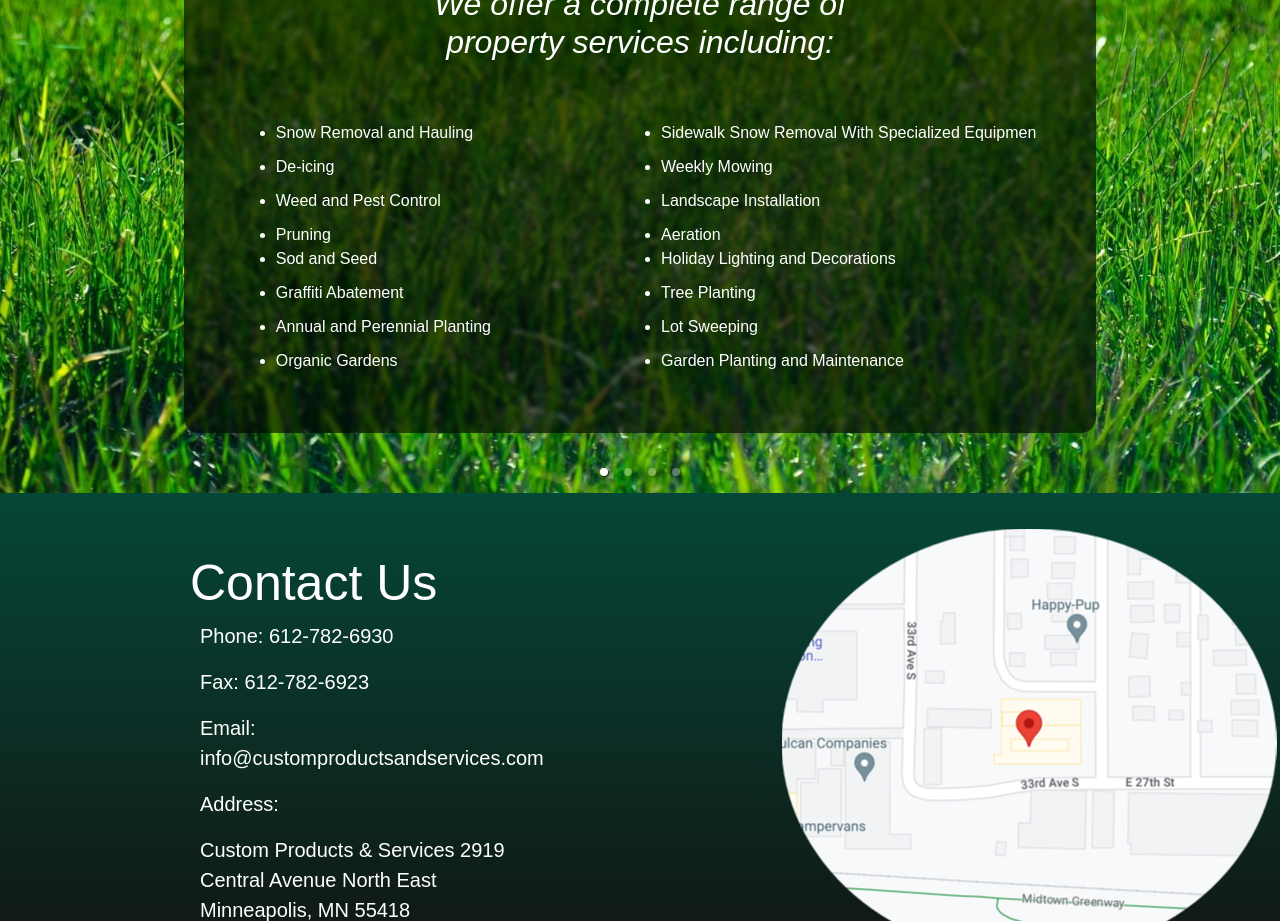
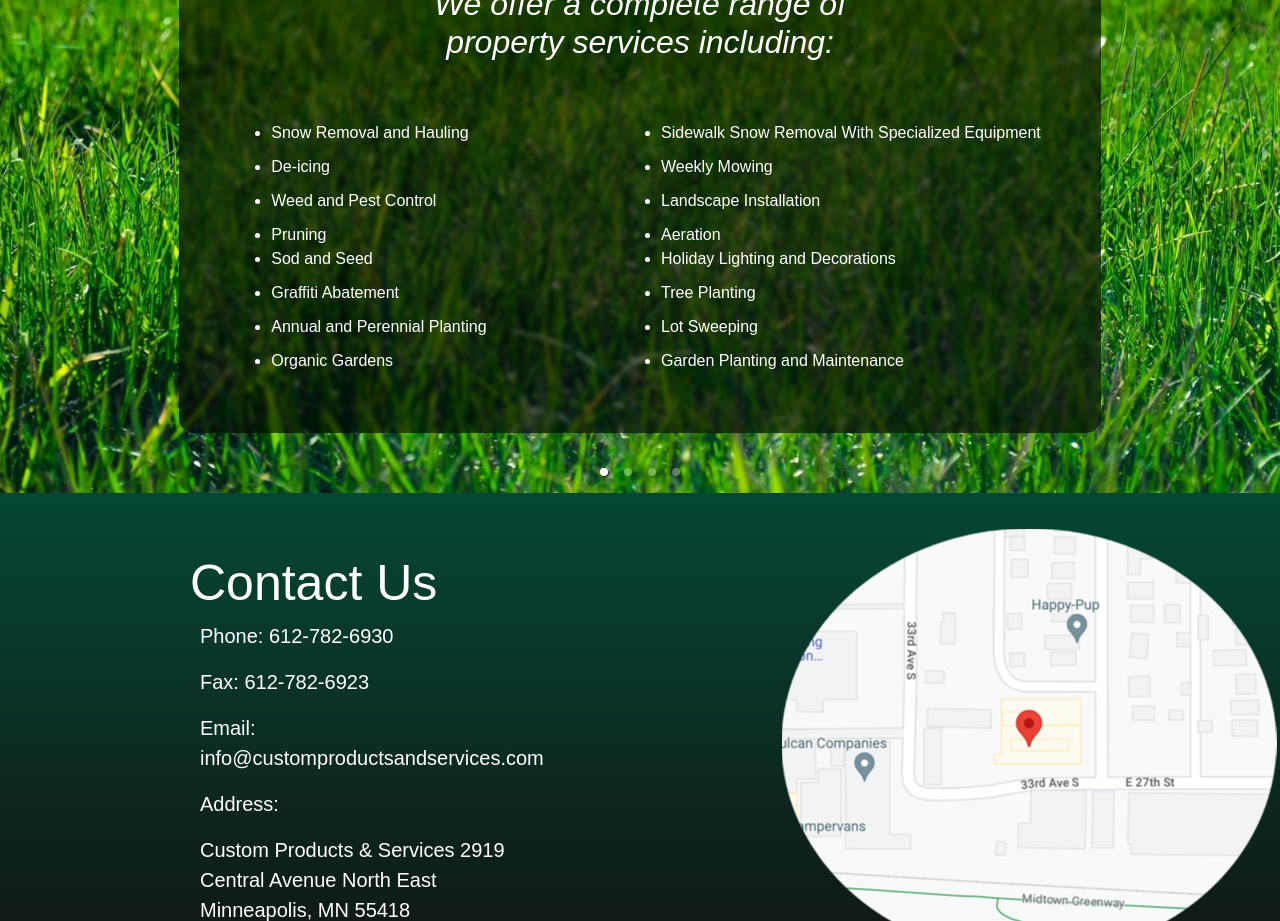
Before and after one commit to MikeAtwood/custom-products, a React (Vite) app: page /services in a window 1280 px wide. Shown: the part 1720-2641 px from the top of the page. Built offline with nearby package versions, Linux system fonts and the light colour scheme; grey boxes are pictures that could not be loaded.

Commit message:
prood read services

```diff
--- a/src/components/Services.jsx
+++ b/src/components/Services.jsx
@@ -32,7 +32,7 @@ const Services = () => {
           </h2>
           <ul>
             <li>Snow Removal and Hauling</li>
-            <li>Sidewalk Snow Removal With Specialized Equipmen</li>
+            <li>Sidewalk Snow Removal With Specialized Equipment</li>
             <li>De-icing</li>
             <li>Weekly Mowing</li>
             <li>Weed and Pest Control</li>
```
